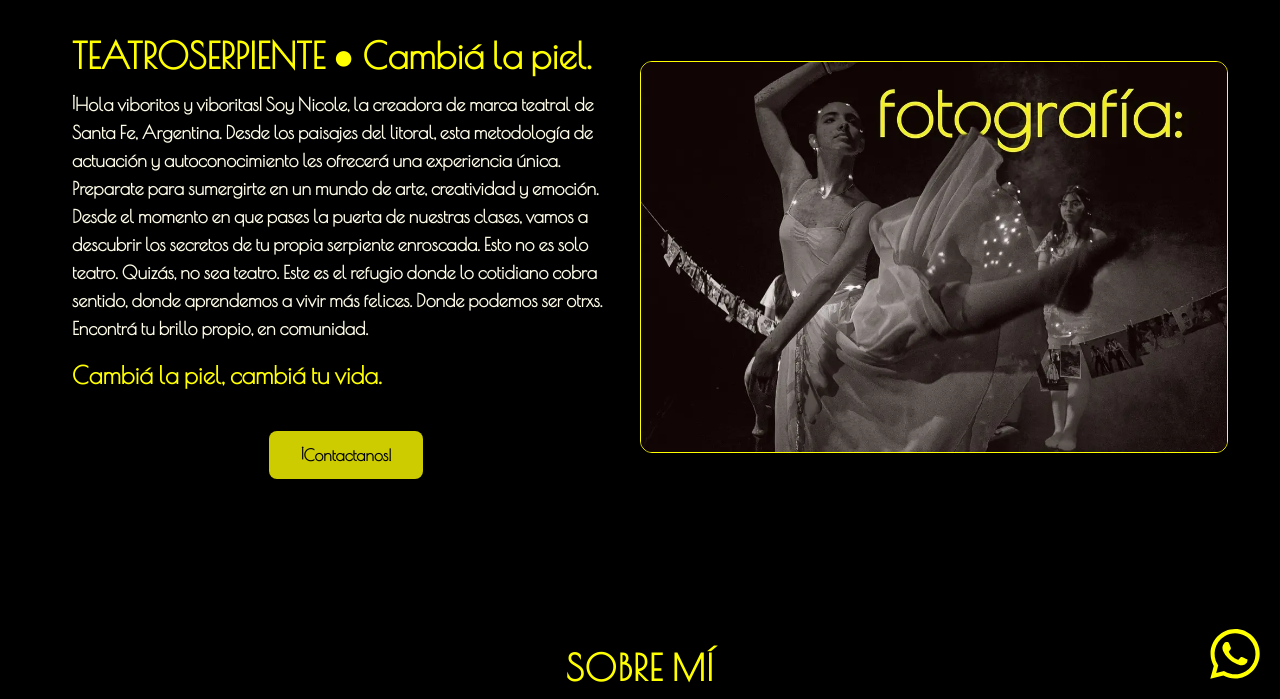
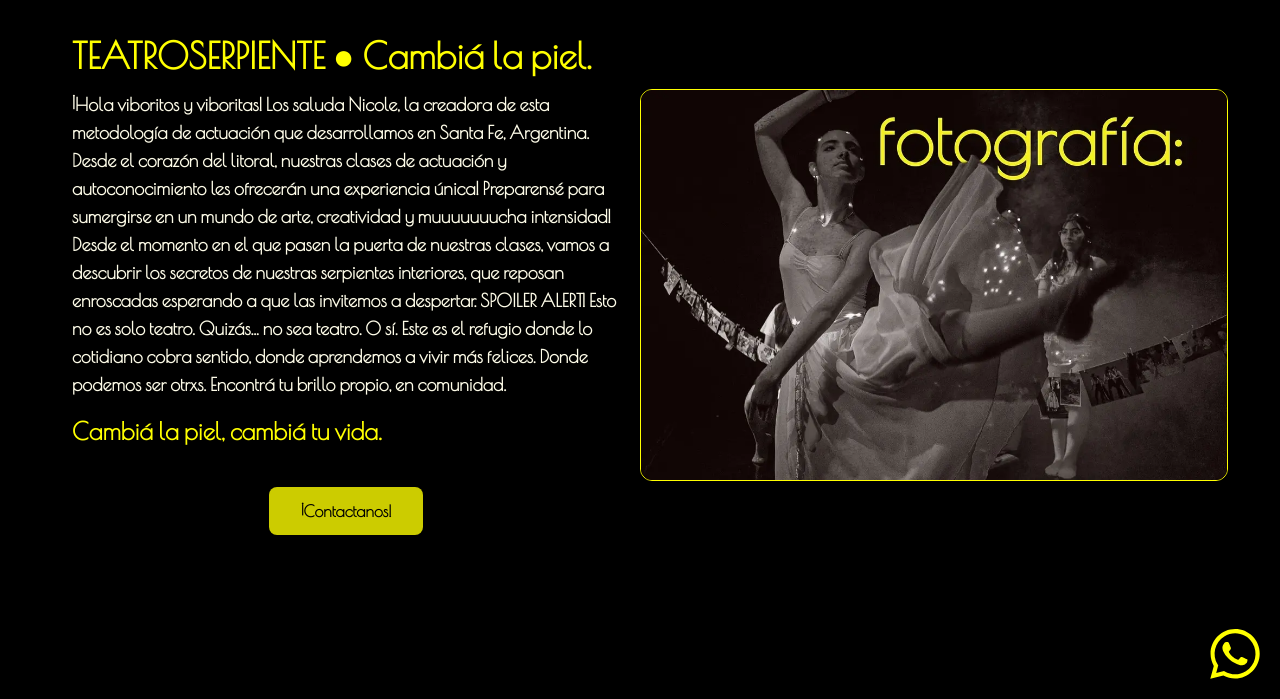
Before and after one commit to ChortJulio/teatro-serpiente, an Astro site: page / in a window 1280 px wide. Shown: the part 101-800 px from the top of the page. Built offline with nearby package versions, Linux system fonts and the light colour scheme; Astro itself is replaced by a stand-in of ours; some packages are replaced by stand-ins of ours; a web font is replaced by a local one.

Commit message:
Update header text and require contact fields

```diff
--- a/src/components/ContactMe.astro
+++ b/src/components/ContactMe.astro
@@ -19,6 +19,7 @@
                   placeholder="Nombre y apellido *"
                   type="text"
                   id="name"
+                  required
                 />
               </div>
               <div>
@@ -28,6 +29,7 @@
                   placeholder="Edad *"
                   type="number"
                   id="age"
+                  required
                 />
               </div>
             </div>
@@ -40,6 +42,7 @@
                   placeholder="Correo electrónico *"
                   type="email"
                   id="email"
+                  required
                 />
               </div>
 
@@ -50,6 +53,7 @@
                   placeholder="Número de teléfono *"
                   type="tel"
                   id="phone"
+                  required
                 />
               </div>
             </div>
@@ -63,6 +67,7 @@
                 placeholder="¿Realizaste teatro anteriormente o sería tu primera vez? *"
                 type="text"
                 id="experience"
+                required
               />
             </div>
 
--- a/src/components/Header.astro
+++ b/src/components/Header.astro
@@ -5,15 +5,17 @@
     <div class="flex flex-col p-5">
       <h1 class="text-4xl font-black">TEATROSERPIENTE ● Cambiá la piel.</h1>
       <p class="text-lg my-4 text-yellow-50">
-        ¡Hola viboritos y viboritas! Soy Nicole, la creadora de marca teatral de
-        Santa Fe, Argentina. Desde los paisajes del litoral, esta metodología de
-        actuación y autoconocimiento les ofrecerá una experiencia única.
-        Preparate para sumergirte en un mundo de arte, creatividad y emoción.
-        Desde el momento en que pases la puerta de nuestras clases, vamos a
-        descubrir los secretos de tu propia serpiente enroscada. Esto no es solo
-        teatro. Quizás, no sea teatro. Este es el refugio donde lo cotidiano
-        cobra sentido, donde aprendemos a vivir más felices. Donde podemos ser
-        otrxs. Encontrá tu brillo propio, en comunidad.
+        ¡Hola viboritos y viboritas! Los saluda Nicole, la creadora de esta
+        metodología de actuación que desarrollamos en Santa Fe, Argentina. Desde
+        el corazón del litoral, nuestras clases de actuación y autoconocimiento
+        les ofrecerán una experiencia única! Preparensé para sumergirse en un
+        mundo de arte, creatividad y muuuuuuucha intensidad! Desde el momento en
+        el que pasen la puerta de nuestras clases, vamos a descubrir los
+        secretos de nuestras serpientes interiores, que reposan enroscadas
+        esperando a que las invitemos a despertar. SPOILER ALERT! Esto no es
+        solo teatro. Quizás… no sea teatro. O sí. Este es el refugio donde lo
+        cotidiano cobra sentido, donde aprendemos a vivir más felices. Donde
+        podemos ser otrxs. Encontrá tu brillo propio, en comunidad.
       </p>
       <h1 class="text-2xl font-black">Cambiá la piel, cambiá tu vida.</h1>
       <div class="mt-10 w-full text-center">
--- a/src/components/Workshops.astro
+++ b/src/components/Workshops.astro
@@ -10,9 +10,7 @@
         class="p-4 text-lg text-center text-wrap tracking-wide my-4 text-yellow-50 max-w-[700px] mx-auto"
       >
         Actualmente contamos con diferentes talleres para adolescentes (15 a 18)
-        y un taller para pre-adolescentes (10 a 14). <b class="text-red-400"
-          >(Los horarios los tendré en febrero).</b
-        >
+        y un taller para pre-adolescentes (10 a 14).
       </p>
     </div>
   </section>
```
